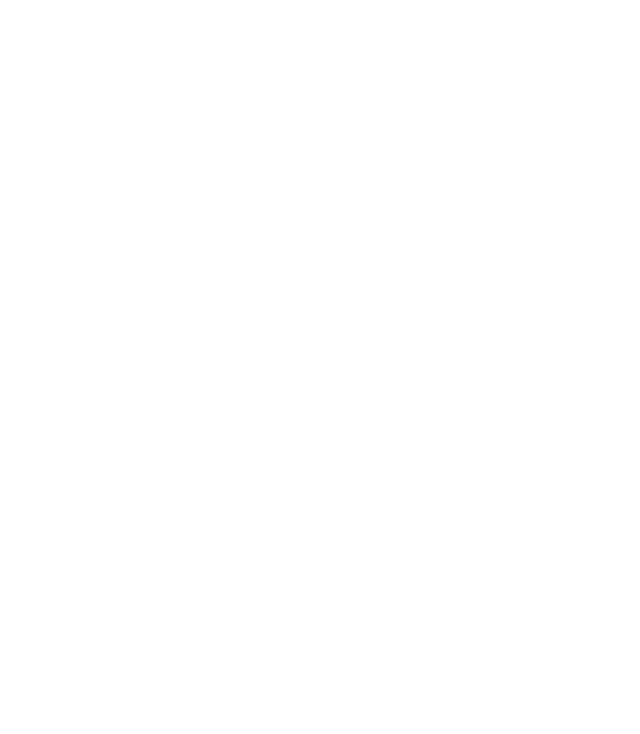
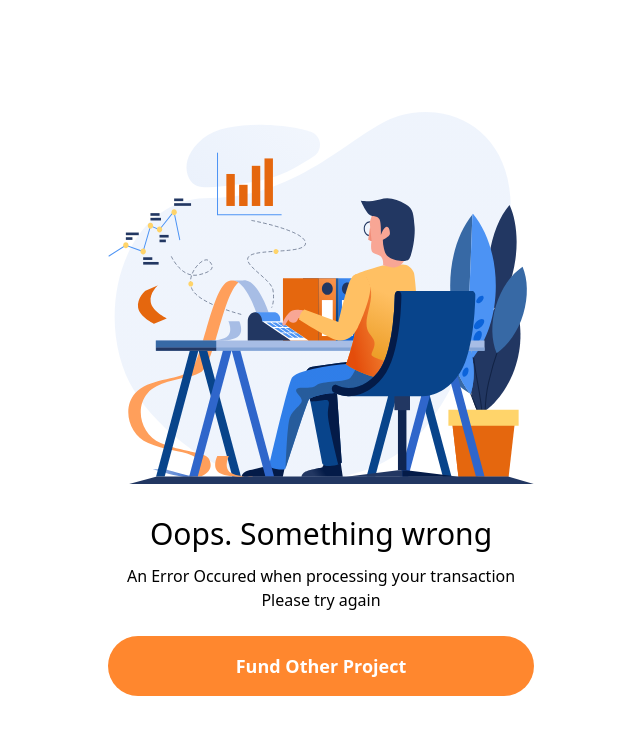
Before and after one commit to setiyonore/crowdfunding-frontend, a Nuxt app: page /transaction/error in a window 1280 px wide. Before the commit this address had no page. Shown: the top 734 px of the page, without its empty margins (319-959 px from the left). Built offline with nearby package versions, Linux system fonts and the light colour scheme.

Commit message:
add finis,error,unfinish page transaction campaign

```diff
--- /dev/null
+++ b/pages/transaction/error.vue
@@ -0,0 +1,35 @@
+<template>
+  <div class="success-page">
+    <div class="container mx-auto h-screen flex justify-center items-center">
+      <div class="w-full lg:w-1/3 px-10 lg:px-0">
+        <div class="flex justify-center items-center mx-auto mt-6 mb-8">
+          <img src="/funded-illustration.svg" alt="" class="w-full" />
+        </div>
+        <h2 class="font-medium mb-3 text-3xl text-center">
+          Oops. Something wrong
+        </h2>
+        <p class="text-center font-light">
+          An Error Occured when processing your transaction
+          <br />
+          Please try again
+        </p>
+        <div class="mb-4 mt-6">
+          <div class="mb-3">
+            <button
+              @click="$router.push({ path: '/' })"
+              class="block w-full bg-orange-button hover:bg-green-button text-white font-semibold px-6 py-4 text-lg rounded-full"
+            >
+              Fund Other Project
+            </button>
+          </div>
+        </div>
+      </div>
+    </div>
+  </div>
+</template>
+
+<script>
+export default {
+  layout: 'success',
+}
+</script>
--- /dev/null
+++ b/pages/transaction/unfinish.vue
@@ -0,0 +1,33 @@
+<template>
+  <div class="success-page">
+    <div class="container mx-auto h-screen flex justify-center items-center">
+      <div class="w-full lg:w-1/3 px-10 lg:px-0">
+        <div class="flex justify-center items-center mx-auto mt-6 mb-8">
+          <img src="/funded-illustration.svg" alt="" class="w-full" />
+        </div>
+        <h2 class="font-medium mb-3 text-3xl text-center">
+          Transaction unfinished
+        </h2>
+        <p class="text-center font-light">
+         Your transactions is cancelled
+        </p>
+        <div class="mb-4 mt-6">
+          <div class="mb-3">
+            <button
+              @click="$router.push({ path: '/' })"
+              class="block w-full bg-orange-button hover:bg-green-button text-white font-semibold px-6 py-4 text-lg rounded-full"
+            >
+              Fund Other Project
+            </button>
+          </div>
+        </div>
+      </div>
+    </div>
+  </div>
+</template>
+
+<script>
+export default {
+  layout: 'success',
+}
+</script>
```
Also changed, not shown: pages/transaction/finish.vue (renamed from pages/fund-success.vue).
